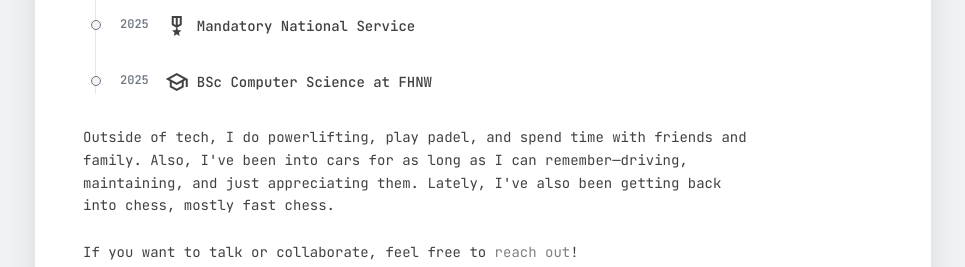
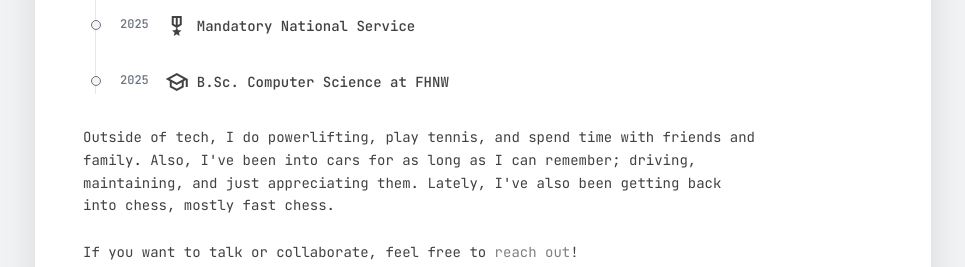
Before and after one commit to alperencodes/alperencodes.github.io, a Next.js app: page /about in a window 1280 px wide. Shown: the part 665-932 px from the top of the page, without its empty margins (157-1122 px from the left). Built offline with nearby package versions, Linux system fonts and the light colour scheme.

Commit message:
refactor: fix typos

```diff
--- a/src/app/about/page.tsx
+++ b/src/app/about/page.tsx
@@ -32,8 +32,8 @@ export default function About() {
                         <Timeline />
 
                         <p>
-                            Outside of tech, I do powerlifting, play padel, and spend time with friends and family.
-                            Also, I&#39;ve been into cars for as long as I can remember—driving, maintaining, and just appreciating them.
+                            Outside of tech, I do powerlifting, play tennis, and spend time with friends and family.
+                            Also, I&#39;ve been into cars for as long as I can remember; driving, maintaining, and just appreciating them.
                             Lately, I&#39;ve also been getting back into chess, mostly fast chess.
                         </p>
 
--- a/src/app/page.tsx
+++ b/src/app/page.tsx
@@ -13,7 +13,7 @@ export default function Home() {
                 {/* hero */}
                 <section className="pt-16 pb-14 border-b border-border">
                     <p className="text-xs font-medium uppercase tracking-widest text-muted mb-3">
-                        Aspiring Engineer
+                        Software Engineer
                     </p>
                     <h1 className="text-2xl md:text-3xl font-bold tracking-tight leading-snug max-w-lg">
                         {siteConfig.heroStatement}
--- a/src/components/ui/Timeline.tsx
+++ b/src/components/ui/Timeline.tsx
@@ -19,7 +19,7 @@ const timelineData: TimelineItem[] = [
     {
         year: "2020",
         title: "Vocational School for Information Technology",
-        description: "Passed the entrance test into the \"Informatikmittelschule Basel-Stadt\" (Vocational School focusing on IT in Basel) after which I started actually learning stuff",
+        description: "Passed the entrance exam into the \"Informatikmittelschule Basel-Stadt\" (Vocational School focusing on IT in Basel) after which I started actually learning stuff",
         icon: "school"
     },
     {
@@ -42,7 +42,7 @@ const timelineData: TimelineItem[] = [
     },
     {
         year: "2025",
-        title: "BSc Computer Science at FHNW",
+        title: "B.Sc. Computer Science at FHNW",
         description: "Began my Bachelors in Computer Science, focusing on software engineering and distributed systems.",
         icon: "school"
     }
```
